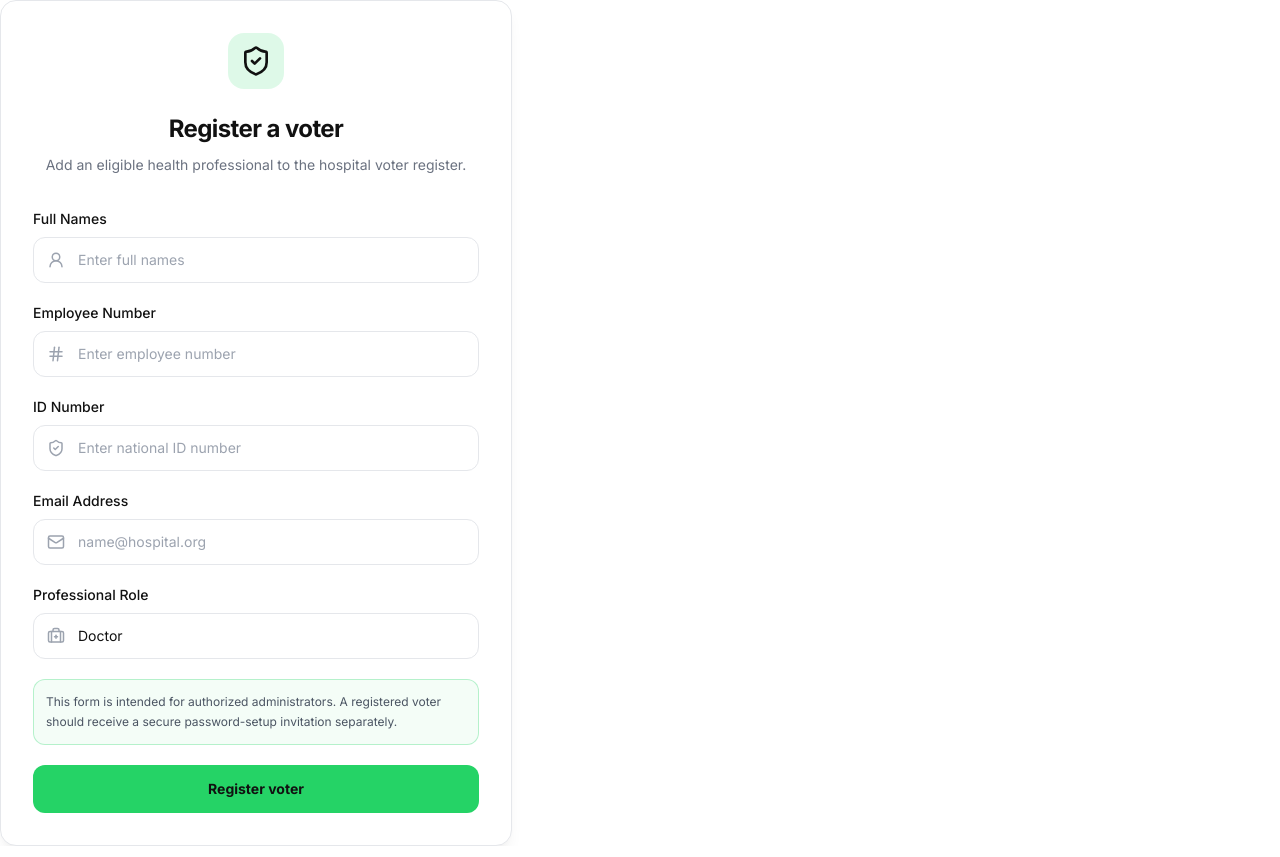
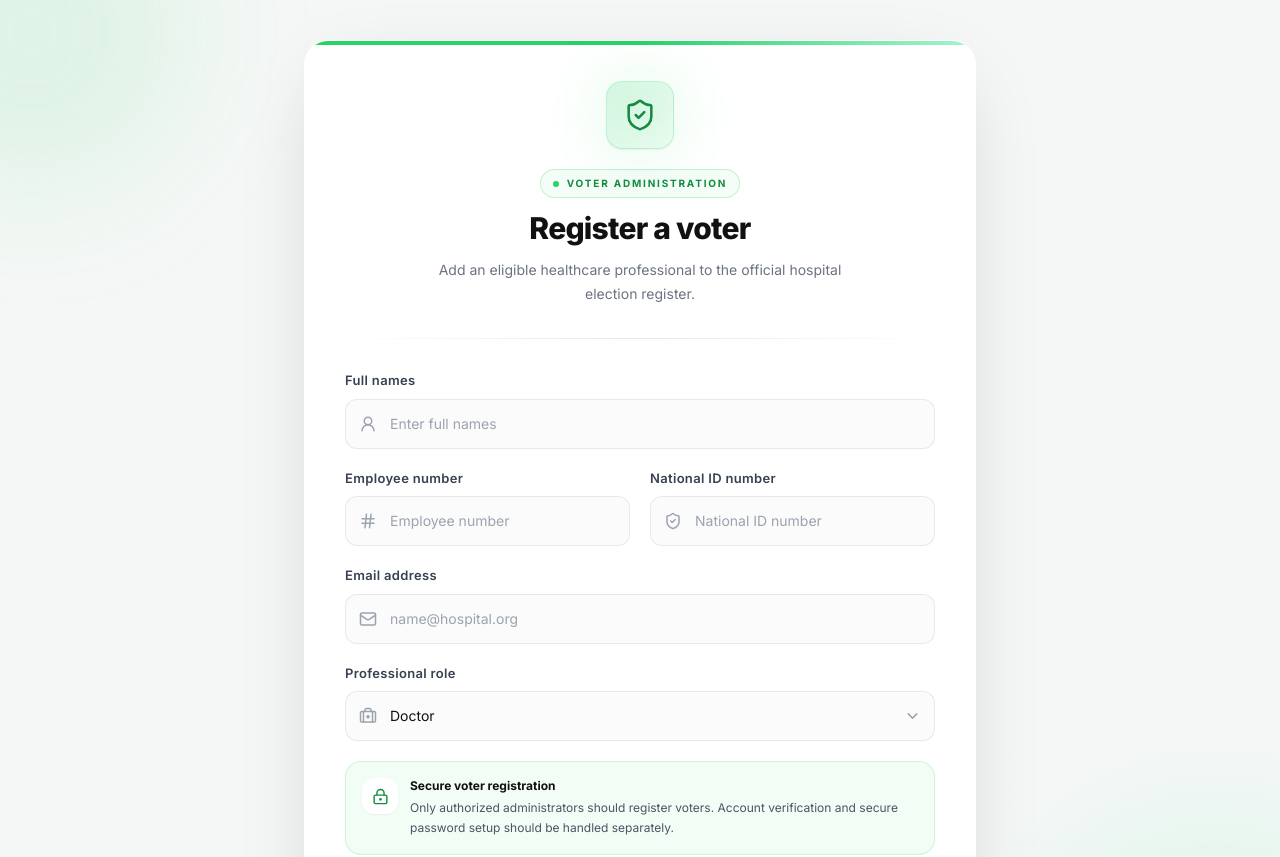
Before and after one commit to Fuma1322/vote-poll, a Next.js app: page /register in a window 1280 px wide. Shown: the top 857 px of the page. Built offline with nearby package versions, Linux system fonts and the light colour scheme.

Commit message:
add: Register Form

```diff
--- a/app/(auth)/register/page.tsx
+++ b/app/(auth)/register/page.tsx
@@ -1,10 +1,22 @@
 import RegisterForm from '@/components/auth/Register';
-import React from 'react';
 
-export default function page() {
+export default function RegisterPage() {
   return (
-    <div>
-      <RegisterForm />
-    </div>
+    <main className="relative flex min-h-screen items-center justify-center overflow-hidden bg-[#F5F7F6] px-4 py-10 sm:px-6">
+      {/* Soft background accents */}
+      <div
+        aria-hidden="true"
+        className="pointer-events-none absolute -left-32 -top-32 h-80 w-80 rounded-full bg-[#25D366]/10 blur-3xl"
+      />
+
+      <div
+        aria-hidden="true"
+        className="pointer-events-none absolute -bottom-40 -right-32 h-96 w-96 rounded-full bg-emerald-200/30 blur-3xl"
+      />
+
+      <div className="relative z-10 flex w-full justify-center">
+        <RegisterForm />
+      </div>
+    </main>
   );
 }
--- a/components/auth/Register.tsx
+++ b/components/auth/Register.tsx
@@ -1,7 +1,16 @@
 'use client';
 
-import { FormEvent, useState } from 'react';
-import { ArrowLeft, Mail, ShieldCheck, UserRound, BriefcaseMedical, Hash } from 'lucide-react';
+import { useState, type FormEvent } from 'react';
+import {
+  ArrowLeft,
+  Mail,
+  ShieldCheck,
+  UserRound,
+  BriefcaseMedical,
+  Hash,
+  ChevronDown,
+  LockKeyhole,
+} from 'lucide-react';
 
 export type ProfessionalRole = 'DOCTOR' | 'PHARMACIST' | 'DENTIST';
 
@@ -52,41 +61,63 @@ export default function RegisterForm({
     });
   }
 
+  const inputClass =
+    'w-full rounded-xl border border-gray-200/90 bg-gray-50/70 py-3.5 pl-11 pr-4 text-sm text-[#111111] placeholder:text-gray-400 outline-none transition duration-200 hover:border-gray-300 focus:border-[#25D366] focus:bg-white focus:ring-4 focus:ring-[#25D366]/10';
+
+  const labelClass = 'mb-2 block text-[13px] font-semibold tracking-wide text-gray-700';
+
   return (
-    <div className="w-full max-w-lg rounded-2xl border border-gray-200 bg-white p-6 shadow-lg shadow-black/5 sm:p-8">
+    <div className="relative w-full max-w-2xl overflow-hidden rounded-3xl border border-white/80 bg-white shadow-[0_24px_80px_-24px_rgba(17,17,17,0.18)]">
+      {/* Accent line */}
+      <div className="absolute inset-x-0 top-0 h-1 bg-gradient-to-r from-[#25D366] via-[#25D366] to-emerald-200" />
+
+      <div className="p-6 sm:p-9 lg:p-10">
         {onBack && (
           <button
             type="button"
             onClick={onBack}
-          className="mb-6 inline-flex items-center gap-2 text-sm font-medium text-gray-500 transition hover:text-[#111111]"
+            className="mb-7 inline-flex items-center gap-2 rounded-lg text-sm font-medium text-gray-500 transition hover:text-[#168A40] focus-visible:outline-none focus-visible:ring-2 focus-visible:ring-[#25D366]"
           >
             <ArrowLeft size={17} />
             Back to login
           </button>
         )}
 
-      <div className="mb-6 flex justify-center">
-        <div className="flex h-14 w-14 items-center justify-center rounded-2xl bg-[#25D366]/15 text-[#111111]">
-          <ShieldCheck size={32} />
+        {/* Heading */}
+        <div className="flex flex-col items-center text-center">
+          <div className="relative mb-5">
+            <div className="absolute inset-0 scale-125 rounded-2xl bg-[#25D366]/10 blur-xl" />
+            <div className="relative flex h-[68px] w-[68px] items-center justify-center rounded-2xl border border-[#25D366]/20 bg-gradient-to-br from-[#25D366]/15 to-[#25D366]/5 text-[#168A40] shadow-sm">
+              <ShieldCheck size={34} strokeWidth={1.8} />
             </div>
           </div>
 
-      <div className="text-center">
-        <h1 className="text-2xl font-bold tracking-tight text-[#111111]">Register a voter</h1>
-        <p className="mt-2 text-sm leading-6 text-gray-500">
-          Add an eligible health professional to the hospital voter register.
+          <span className="mb-3 inline-flex items-center gap-2 rounded-full border border-[#25D366]/25 bg-[#25D366]/5 px-3 py-1.5 text-[10px] font-bold uppercase tracking-[0.18em] text-[#168A40]">
+            <span className="h-1.5 w-1.5 rounded-full bg-[#25D366]" />
+            Voter Administration
+          </span>
+
+          <h1 className="text-2xl font-extrabold tracking-tight text-[#111111] sm:text-3xl">
+            Register a voter
+          </h1>
+
+          <p className="mt-3 max-w-md text-sm leading-6 text-gray-500">
+            Add an eligible healthcare professional to the official hospital election register.
           </p>
         </div>
 
-      <form onSubmit={handleSubmit} className="mt-8 space-y-5">
+        <div className="my-8 h-px bg-gradient-to-r from-transparent via-gray-200 to-transparent" />
+
+        <form onSubmit={handleSubmit} className="space-y-5">
+          {/* Full name */}
           <div>
-          <label htmlFor="fullName" className="mb-2 block text-sm font-medium text-[#111111]">
-            Full Names
+            <label htmlFor="fullName" className={labelClass}>
+              Full names
             </label>
             <div className="relative">
               <UserRound
                 size={18}
-              className="absolute left-3.5 top-1/2 -translate-y-1/2 text-gray-400"
+                className="pointer-events-none absolute left-3.5 top-1/2 -translate-y-1/2 text-gray-400"
               />
               <input
                 id="fullName"
@@ -94,57 +125,67 @@ export default function RegisterForm({
                 value={fullName}
                 onChange={(event) => setFullName(event.target.value)}
                 placeholder="Enter full names"
-              className="w-full rounded-xl border border-gray-200 py-3 pl-11 pr-4 text-sm text-[#111111] outline-none focus:border-[#25D366] focus:ring-4 focus:ring-[#25D366]/10"
+                className={inputClass}
+                required
+              />
+            </div>
+          </div>
+
+          {/* Employee and ID numbers */}
+          <div className="grid grid-cols-1 gap-5 sm:grid-cols-2">
+            <div>
+              <label htmlFor="employeeNumber" className={labelClass}>
+                Employee number
+              </label>
+              <div className="relative">
+                <Hash
+                  size={18}
+                  className="pointer-events-none absolute left-3.5 top-1/2 -translate-y-1/2 text-gray-400"
+                />
+                <input
+                  id="employeeNumber"
+                  autoComplete="off"
+                  value={employeeNumber}
+                  onChange={(event) => setEmployeeNumber(event.target.value)}
+                  placeholder="Employee number"
+                  className={inputClass}
                   required
                 />
               </div>
             </div>
 
             <div>
-          <label htmlFor="employeeNumber" className="mb-2 block text-sm font-medium text-[#111111]">
-            Employee Number
-          </label>
-          <div className="relative">
-            <Hash size={18} className="absolute left-3.5 top-1/2 -translate-y-1/2 text-gray-400" />
-            <input
-              id="employeeNumber"
-              autoComplete="off"
-              value={employeeNumber}
-              onChange={(event) => setEmployeeNumber(event.target.value)}
-              placeholder="Enter employee number"
-              className="w-full rounded-xl border border-gray-200 py-3 pl-11 pr-4 text-sm text-[#111111] outline-none focus:border-[#25D366] focus:ring-4 focus:ring-[#25D366]/10"
-              required
-            />
-          </div>
-        </div>
-
-        <div>
-          <label htmlFor="idNumber" className="mb-2 block text-sm font-medium text-[#111111]">
-            ID Number
+              <label htmlFor="idNumber" className={labelClass}>
+                National ID number
               </label>
               <div className="relative">
                 <ShieldCheck
                   size={18}
-              className="absolute left-3.5 top-1/2 -translate-y-1/2 text-gray-400"
+                  className="pointer-events-none absolute left-3.5 top-1/2 -translate-y-1/2 text-gray-400"
                 />
                 <input
                   id="idNumber"
                   autoComplete="off"
                   value={idNumber}
                   onChange={(event) => setIdNumber(event.target.value)}
-              placeholder="Enter national ID number"
-              className="w-full rounded-xl border border-gray-200 py-3 pl-11 pr-4 text-sm text-[#111111] outline-none focus:border-[#25D366] focus:ring-4 focus:ring-[#25D366]/10"
+                  placeholder="National ID number"
+                  className={inputClass}
                   required
                 />
               </div>
             </div>
+          </div>
 
+          {/* Email */}
           <div>
-          <label htmlFor="registerEmail" className="mb-2 block text-sm font-medium text-[#111111]">
-            Email Address
+            <label htmlFor="registerEmail" className={labelClass}>
+              Email address
             </label>
             <div className="relative">
-            <Mail size={18} className="absolute left-3.5 top-1/2 -translate-y-1/2 text-gray-400" />
+              <Mail
+                size={18}
+                className="pointer-events-none absolute left-3.5 top-1/2 -translate-y-1/2 text-gray-400"
+              />
               <input
                 id="registerEmail"
                 type="email"
@@ -152,18 +193,16 @@ export default function RegisterForm({
                 value={email}
                 onChange={(event) => setEmail(event.target.value)}
                 placeholder="name@hospital.org"
-              className="w-full rounded-xl border border-gray-200 py-3 pl-11 pr-4 text-sm text-[#111111] outline-none focus:border-[#25D366] focus:ring-4 focus:ring-[#25D366]/10"
+                className={inputClass}
                 required
               />
             </div>
           </div>
 
+          {/* Professional role */}
           <div>
-          <label
-            htmlFor="professionalRole"
-            className="mb-2 block text-sm font-medium text-[#111111]"
-          >
-            Professional Role
+            <label htmlFor="professionalRole" className={labelClass}>
+              Professional role
             </label>
             <div className="relative">
               <BriefcaseMedical
@@ -174,22 +213,39 @@ export default function RegisterForm({
                 id="professionalRole"
                 value={role}
                 onChange={(event) => setRole(event.target.value as ProfessionalRole)}
-              className="w-full appearance-none rounded-xl border border-gray-200 bg-white py-3 pl-11 pr-4 text-sm text-[#111111] outline-none focus:border-[#25D366] focus:ring-4 focus:ring-[#25D366]/10"
+                className={`${inputClass} appearance-none pr-11`}
               >
                 <option value="DOCTOR">Doctor</option>
                 <option value="PHARMACIST">Pharmacist</option>
                 <option value="DENTIST">Dentist</option>
               </select>
+              <ChevronDown
+                size={17}
+                className="pointer-events-none absolute right-3.5 top-1/2 -translate-y-1/2 text-gray-400"
+              />
             </div>
           </div>
 
-        <p className="rounded-xl border border-[#25D366]/30 bg-[#25D366]/5 p-3 text-xs leading-5 text-gray-600">
-          This form is intended for authorized administrators. A registered voter should receive a
-          secure password-setup invitation separately.
+          {/* Security notice */}
+          <div className="flex gap-3 rounded-2xl border border-[#25D366]/20 bg-[#25D366]/[0.06] p-4">
+            <div className="flex h-9 w-9 shrink-0 items-center justify-center rounded-xl bg-white text-[#168A40] shadow-sm">
+              <LockKeyhole size={17} />
+            </div>
+
+            <div>
+              <p className="text-xs font-bold text-[#111111]">Secure voter registration</p>
+              <p className="mt-1 text-xs leading-5 text-gray-600">
+                Only authorized administrators should register voters. Account verification and
+                secure password setup should be handled separately.
               </p>
+            </div>
+          </div>
 
           {(validationError || error) && (
-          <p role="alert" className="text-sm text-red-600">
+            <p
+              role="alert"
+              className="rounded-xl border border-red-100 bg-red-50 px-4 py-3 text-sm text-red-600"
+            >
               {validationError || error}
             </p>
           )}
@@ -197,11 +253,22 @@ export default function RegisterForm({
           <button
             type="submit"
             disabled={loading}
-          className="w-full rounded-xl bg-[#25D366] px-4 py-3.5 text-sm font-bold text-[#111111] transition hover:bg-[#1fbd59] disabled:cursor-not-allowed disabled:opacity-60"
+            className="group flex w-full items-center justify-center gap-2 rounded-xl bg-[#25D366] px-5 py-4 text-sm font-bold text-[#111111] shadow-lg shadow-[#25D366]/15 transition duration-200 hover:-translate-y-0.5 hover:bg-[#20c45c] hover:shadow-xl hover:shadow-[#25D366]/20 focus-visible:outline-none focus-visible:ring-4 focus-visible:ring-[#25D366]/25 disabled:cursor-not-allowed disabled:opacity-60 disabled:hover:translate-y-0"
           >
             {loading ? 'Registering voter...' : 'Register voter'}
+            {!loading && (
+              <ArrowLeft
+                size={17}
+                className="rotate-180 transition-transform group-hover:translate-x-1"
+              />
+            )}
           </button>
+
+          <p className="text-center text-[11px] leading-5 text-gray-400">
+            HospitalVote · Authorized voter administration
+          </p>
         </form>
+      </div>
     </div>
   );
 }
```
Lines whose indentation alone changed are shown as unchanged.
